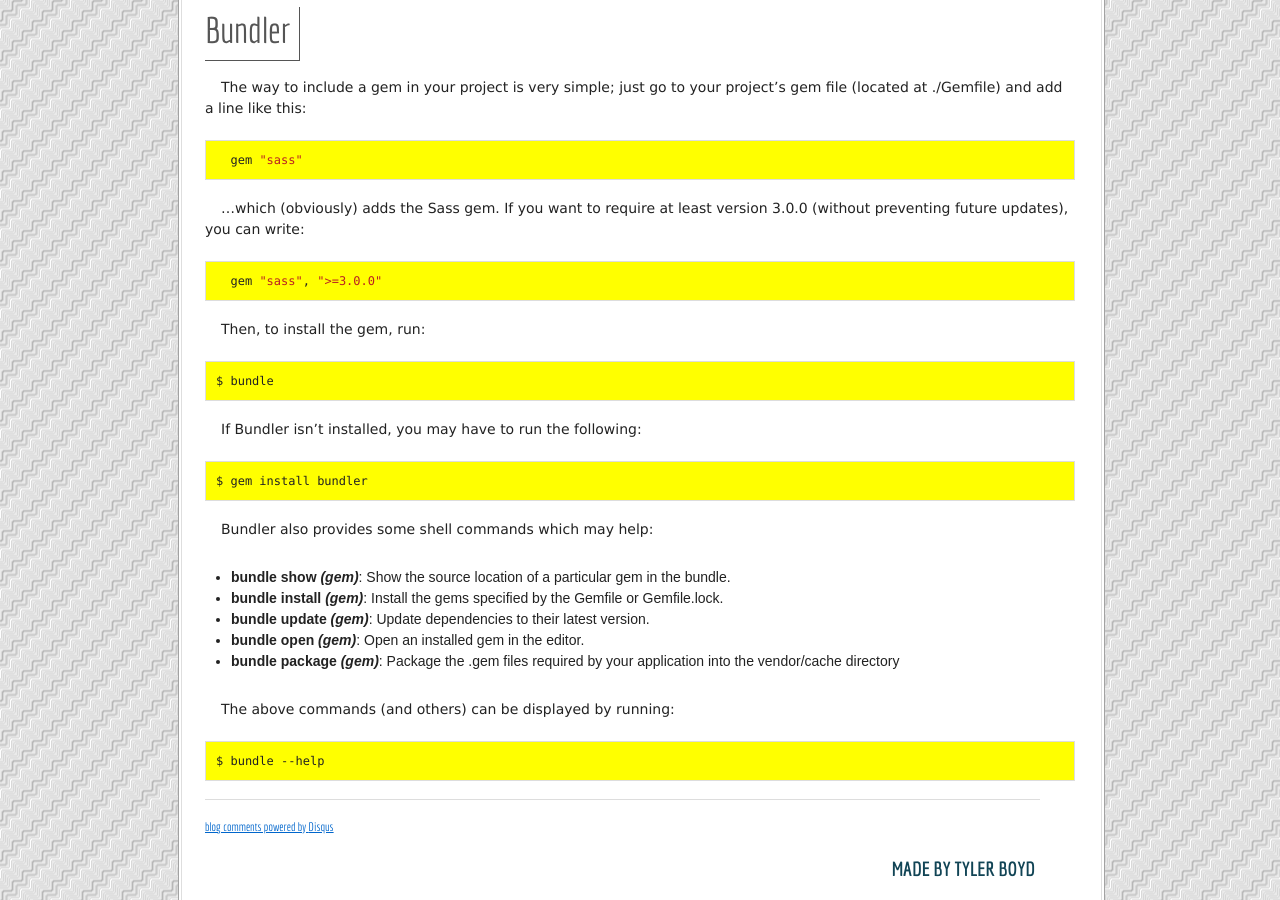
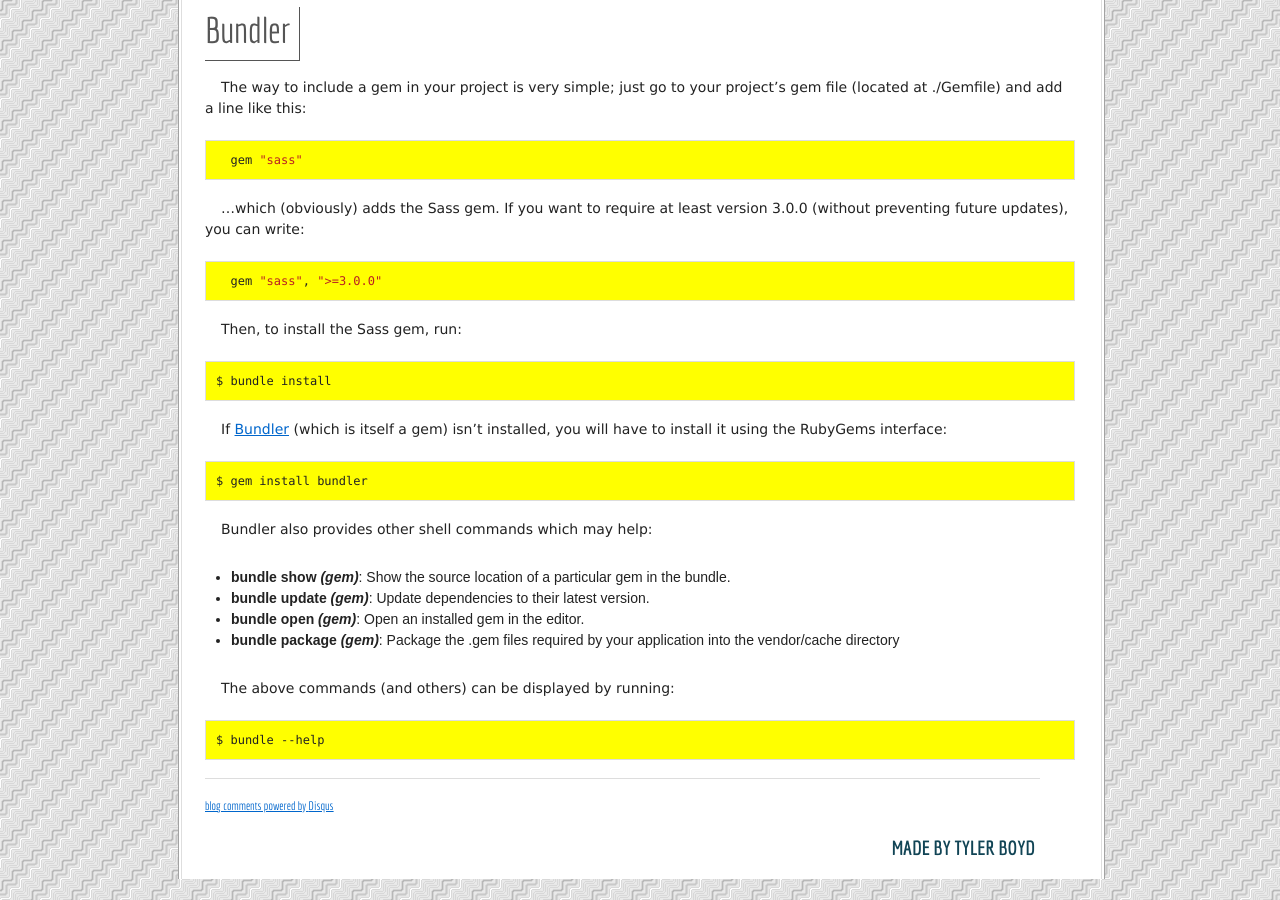
Before and after one commit to tb0yd/abcsofror, a Jekyll site: the page built from jekyll/_posts/2012-08-22-g.md, in a window 1280 px wide and 900 px high, scrolled down 1361 px. Built offline with Jekyll 4.4.1, drawn with Linux system fonts in a browser that asks for light colours; comment, search, counter and statistics services are not loaded.

Commit message:
updates 2

```diff
--- a/jekyll/_posts/2012-08-22-g.md
+++ b/jekyll/_posts/2012-08-22-g.md
@@ -67,20 +67,19 @@
   gem "sass", ">=3.0.0"
 {% endhighlight %}
 
-Then, to install the gem, run:
+Then, to install the Sass gem, run:
 
-    $ bundle
+    $ bundle install
 
-If Bundler isn't installed, you may have to run the following:
+If [Bundler](http://gembundler.com) (which is itself a gem) isn't
+installed, you will have to install it using the RubyGems interface:
 
     $ gem install bundler
 
-Bundler also provides some shell commands which may help:
+Bundler also provides other shell commands which may help:
 
 - __bundle show _(gem)___: Show the source location of a particular gem
   in the bundle.
-- __bundle install _(gem)___: Install the gems specified by the Gemfile
-  or Gemfile.lock.
 - __bundle update _(gem)___: Update dependencies to their latest
   version.
 - __bundle open _(gem)___: Open an installed gem in the editor.
```
Also changed, not shown: 3 other files.
